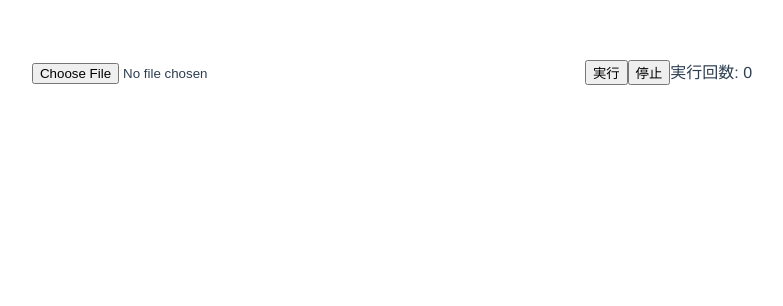
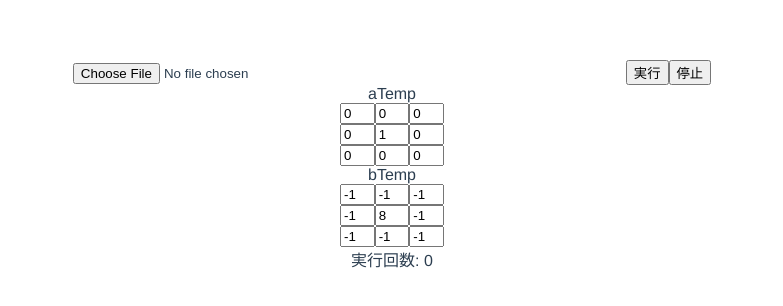
Before and after one commit to rearn/cnn, a Vue app: page / in a window 1280 px wide. Shown: the part 132-438 px from the top of the page, without its empty margins (248-1031 px from the left). Built offline with nearby package versions, Linux system fonts and the light colour scheme.

Commit message:
テンプレートを動的に

```diff
--- a/public/index.js
+++ b/public/index.js
@@ -10,7 +10,7 @@ var aTemp = [
     [0, 1, 0],
     [0, 0, 0],
 ];
-var bTamp = [
+var bTemp = [
     [-1, -1, -1],
     [-1, 8, -1],
     [-1, -1, -1],
@@ -60,7 +60,7 @@ var init = function () {
         x.forEach(function (y, j) {
             for (var i2 = 0; i2 < 3; i2++) {
                 for (var j2 = 0; j2 < 3; j2++) {
-                    sum_bvu[i][j] = sum_bvu[i][j] + vy_data_th[(sum_bvu.length + i + i2 - 1) % sum_bvu.length][(x.length + j + j2 - 1) % x.length] * bTamp[i2][j2];
+                    sum_bvu[i][j] = sum_bvu[i][j] + vy_data_th[(sum_bvu.length + i + i2 - 1) % sum_bvu.length][(x.length + j + j2 - 1) % x.length] * bTemp[i2][j2];
                 }
             }
         });
@@ -221,7 +221,10 @@ var cnnMain = function () {
     });
 };
 onmessage = function (e) {
-    input_image_all(e.data.data, e.data.width, e.data.height);
+    var d = e.data;
+    aTemp = d.aTemp;
+    bTemp = d.bTemp;
+    input_image_all(d.data, d.width, d.height);
     init();
     for (var count = 0; count < rk; count++) {
         cnnMain();
--- a/src/components/HelloWorld.vue
+++ b/src/components/HelloWorld.vue
@@ -4,6 +4,18 @@
     <canvas id="canvas"></canvas>
     <button v-on:click="send()">実行</button>
     <button v-on:click="stop()">停止</button>
+    <div>
+      <span>aTemp</span>
+      <div v-for="(v, i) in aTemp" v-bind:key="i">
+        <input class="temp" type="text" v-for="(w, j) in v" v-model="aTemp[i][j]" v-bind:key="j">
+      </div>
+    </div>
+    <div>
+      <span>bTemp</span>
+      <div v-for="(v, i) in bTemp" v-bind:key="i">
+        <input class="temp" type="text" v-for="(w, j) in v" v-model="bTemp[i][j]" v-bind:key="j">
+      </div>
+    </div>
     <span>実行回数: {{ count }}</span>
   </div>
 </template>
@@ -14,8 +26,17 @@ import { Component, Prop, Vue, Watch } from 'vue-property-decorator';
 @Component
 export default class HelloWorld extends Vue {
   private worker;
-  private file;
   private count = 0;
+  private aTemp = [
+    [0, 0, 0],
+    [0, 1, 0],
+    [0, 0, 0],
+  ];
+  private bTemp = [
+    [-1, -1, -1],
+    [-1,  8, -1],
+    [-1, -1, -1],
+  ];
 
   send() {
     let canvas = this.$el.getElementsByTagName('canvas')[0];
@@ -25,10 +46,13 @@ export default class HelloWorld extends Vue {
       data: ctx.getImageData(0,0,canvas.width,canvas.height).data,
       width: canvas.width,
       height: canvas.height,
+      aTemp: this.aTemp,
+      bTemp: this.bTemp,
     });
   }
 
   stop() {
+    console.log(this.aTemp)
     this.worker.terminate();
     setTimeout(this.setupWorker, 1000);
   }
@@ -68,4 +92,7 @@ export default class HelloWorld extends Vue {
 
 <!-- Add "scoped" attribute to limit CSS to this component only -->
 <style scoped lang="scss">
+input.temp {
+  width: 2em;
+}
 </style>
```
Also changed, not shown: public/index.ts (+6 -3 lines).
